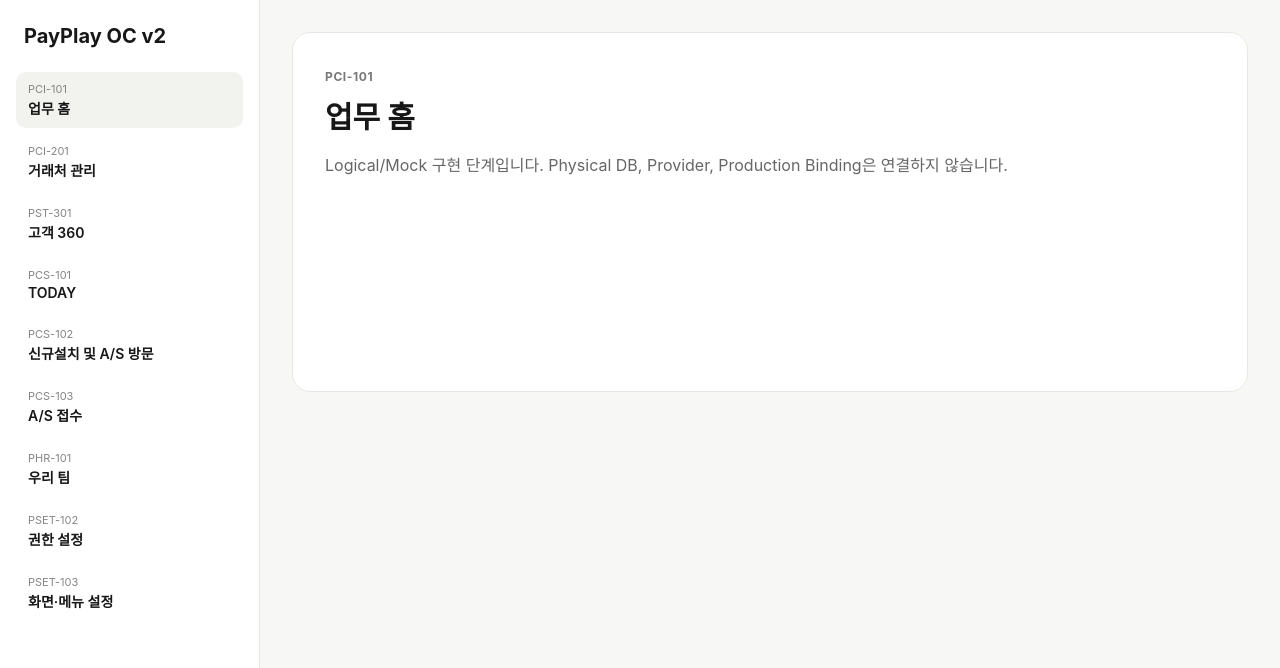
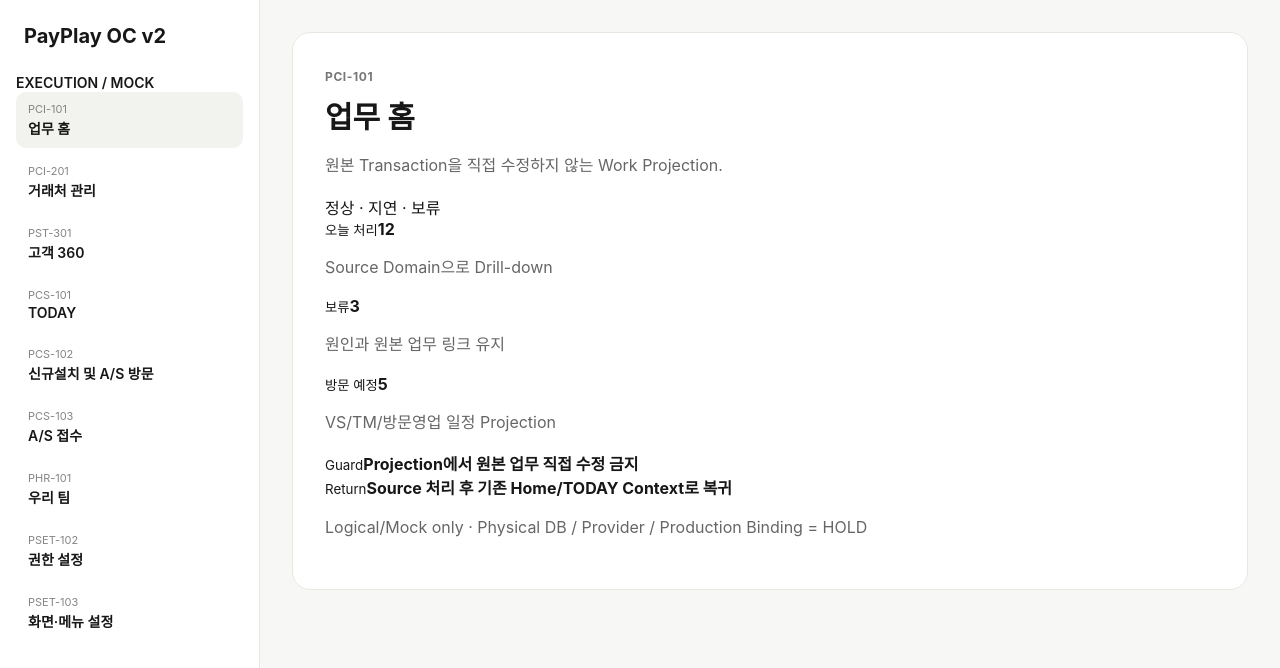
Before and after one commit to nroadcompany-ux/payplay-oc-v2, a React (Vite) app in the folder frontend/oc/: page /home in a window 1280 px wide. Shown: the top 668 px of the page. Built offline with nearby package versions, Linux system fonts and the light colour scheme.

Commit message:
feat: implement P0 logical mock screens

```diff
--- a/frontend/oc/src/app/App.tsx
+++ b/frontend/oc/src/app/App.tsx
@@ -12,12 +12,115 @@
   ['PSET-103', '화면·메뉴 설정', '/settings/menu'],
 ] as const
 
-function Placeholder({ id, title }: { id: string; title: string }) {
+type ScreenSpec = {
+  id: string
+  title: string
+  summary: string
+  state: string
+  cards: Array<{ label: string; value: string; note: string }>
+  guard: string
+  returnRule: string
+}
+
+const SCREENS: Record<string, ScreenSpec> = {
+  '/home': {
+    id: 'PCI-101', title: '업무 홈', summary: '원본 Transaction을 직접 수정하지 않는 Work Projection.', state: '정상 · 지연 · 보류',
+    cards: [
+      { label: '오늘 처리', value: '12', note: 'Source Domain으로 Drill-down' },
+      { label: '보류', value: '3', note: '원인과 원본 업무 링크 유지' },
+      { label: '방문 예정', value: '5', note: 'VS/TM/방문영업 일정 Projection' },
+    ],
+    guard: 'Projection에서 원본 업무 직접 수정 금지', returnRule: 'Source 처리 후 기존 Home/TODAY Context로 복귀',
+  },
+  '/today': {
+    id: 'PCS-101', title: 'TODAY', summary: '업무별 Source를 모아 보여주는 실행 Queue.', state: '예정 · 진행 · 보류 · 완료',
+    cards: [
+      { label: '예정', value: '6', note: 'Source 상세 진입' },
+      { label: '진행', value: '4', note: 'Source State 기준' },
+      { label: '완료', value: '2', note: 'VS는 Verified Complete만 반영' },
+    ],
+    guard: 'TODAY = Work Projection, Source Truth 아님', returnRule: 'Source 완료/취소 후 Queue Context 유지',
+  },
+  '/customers': {
+    id: 'PST-301', title: '고객 360', summary: 'Canonical Customer Context. 업무별 View는 중복 Customer Master가 아니다.', state: '기본정보 · 진행업무 · 최근이력',
+    cards: [
+      { label: '현재 진행', value: '견적 1 · A/S 1', note: '각 Domain Owner로 이동' },
+      { label: '최근 이력', value: '8건', note: 'Activity Ledger 기반' },
+      { label: 'Quick Action', value: 'A/S 접수', note: 'Domain Action 후 Customer360 Return' },
+    ],
+    guard: '신규유입/가망/TM/방문영업 별도 고객 Master 생성 금지', returnRule: 'Domain 완료/취소 → 동일 Customer Context 복귀',
+  },
+  '/field-service': {
+    id: 'PCS-102', title: '신규설치 및 A/S 방문', summary: '현장 Action과 Evidence를 분리하고 Verified Complete Gate를 적용.', state: '작업중 · 부분완료 · 재방문 · 완료',
+    cards: [
+      { label: '필수 Evidence', value: '사진 · Serial · Test', note: '누락 시 완료 불가' },
+      { label: '부분완료', value: '허용', note: '완료 수량/잔여 작업 기록' },
+      { label: 'Verified Complete', value: 'Gate', note: '고객 확인 + Evidence 충족 후' },
+    ],
+    guard: '이동중/Offline/기사 중복배정 Exact Rule은 HOLD', returnRule: '결과 → Activity Ledger → Customer360 / TODAY',
+  },
+  '/as-cases': {
+    id: 'PCS-103', title: 'A/S 접수', summary: 'CS 진단 → 필요 시 VS Handoff → 별도 Case Close.', state: '접수 · 진단 · 방문필요 · 결과 · 종료',
+    cards: [
+      { label: 'What we know', value: '필수', note: '현재까지 확인된 사실' },
+      { label: 'What we tried', value: '필수', note: '원격 처리 시도' },
+      { label: 'What we need', value: '필수', note: '현장 요청사항' },
+    ],
+    guard: 'VS 완료 ≠ A/S Case Close / 자동 Close 금지', returnRule: 'Case 결과와 Close는 분리 명령',
+  },
+  '/vendors': {
+    id: 'PCI-201', title: '거래처 관리', summary: '파트너·제조사·공급사·VAN/PG/POS 등을 하나의 거래처 Master에서 유형으로 구분.', state: '목록 · 상세 · 유형',
+    cards: [
+      { label: '거래처 유형', value: '다중', note: '중복 Master 금지' },
+      { label: '상태', value: '활성/비활성', note: 'History 유지' },
+      { label: '관련 업무', value: '계약/수발주/AS', note: 'Domain Link' },
+    ],
+    guard: '거래처 유형별 별도 Master 생성 금지', returnRule: '관련 Domain 처리 후 거래처 Context 복귀',
+  },
+  '/team': {
+    id: 'PHR-101', title: '우리 팀', summary: '직원/조직 Canonical Surface. Physical IAM은 별도 HOLD.', state: '조직 · 구성원 · 업무분장',
+    cards: [
+      { label: '구성원', value: 'Mock', note: 'Logical employee reference' },
+      { label: '역할', value: '업무분장', note: '권한과 표시 역할 분리' },
+      { label: 'IAM', value: 'HOLD', note: 'Physical Auth schema 미연결' },
+    ],
+    guard: 'PHR-106 신규 생성 금지', returnRule: '조직/업무분장 변경은 Audit 대상',
+  },
+  '/settings/permissions': {
+    id: 'PSET-102', title: '권한 설정', summary: 'Menu + Row Scope + Field Visibility + Action Permission.', state: '외부 파트너 · 내부 직원 · 내부 관리자 · 운영자',
+    cards: [
+      { label: 'Row Scope', value: 'Required', note: '조회 범위' },
+      { label: 'Field', value: 'Required', note: '민감 필드 표시 제어' },
+      { label: 'Action', value: 'Required', note: '명령 권한' },
+    ],
+    guard: 'Legacy allow-all RLS 재사용 금지 / Default Deny', returnRule: '변경 시 Audit Before/After',
+  },
+  '/settings/menu': {
+    id: 'PSET-103', title: '화면·메뉴 설정', summary: 'Canonical ID는 고정하고 표시값만 설정.', state: '표시명 · 순서 · 노출',
+    cards: [
+      { label: 'Canonical ID', value: 'LOCKED', note: 'Route/Data Owner 변경 금지' },
+      { label: 'Display Name', value: 'Editable', note: '표시 문구만 변경' },
+      { label: 'Visibility', value: 'Editable', note: 'Permission과 함께 평가' },
+    ],
+    guard: 'PMG/PSET-106를 설정으로 임의 승격 금지', returnRule: '설정 변경 → Audit Log → Shell 재조회',
+  },
+}
+
+function MockScreen({ spec }: { spec: ScreenSpec }) {
   return (
     <section className="panel">
-      <span className="eyebrow">{id}</span>
-      <h1>{title}</h1>
-      <p>Logical/Mock 구현 단계입니다. Physical DB, Provider, Production Binding은 연결하지 않습니다.</p>
+      <div className="screen-head">
+        <div><span className="eyebrow">{spec.id}</span><h1>{spec.title}</h1><p>{spec.summary}</p></div>
+        <span className="state-pill">{spec.state}</span>
+      </div>
+      <div className="card-grid">
+        {spec.cards.map((card) => <article className="metric-card" key={card.label}><small>{card.label}</small><strong>{card.value}</strong><p>{card.note}</p></article>)}
+      </div>
+      <div className="rule-grid">
+        <article><small>Guard</small><strong>{spec.guard}</strong></article>
+        <article><small>Return</small><strong>{spec.returnRule}</strong></article>
+      </div>
+      <p className="hold-note">Logical/Mock only · Physical DB / Provider / Production Binding = HOLD</p>
     </section>
   )
 }
@@ -26,22 +129,13 @@
   return (
     <div className="shell">
       <aside className="sidebar">
-        <strong>PayPlay OC v2</strong>
-        <nav>
-          {MENU.map(([id, label, path]) => (
-            <NavLink key={id} to={path} className={({ isActive }) => (isActive ? 'active' : undefined)}>
-              <small>{id}</small>
-              <span>{label}</span>
-            </NavLink>
-          ))}
-        </nav>
+        <strong>PayPlay OC v2</strong><span className="build-tag">EXECUTION / MOCK</span>
+        <nav>{MENU.map(([id, label, path]) => <NavLink key={id} to={path} className={({ isActive }) => isActive ? 'active' : undefined}><small>{id}</small><span>{label}</span></NavLink>)}</nav>
       </aside>
       <main className="content">
         <Routes>
           <Route path="/" element={<Navigate to="/home" replace />} />
-          {MENU.map(([id, label, path]) => (
-            <Route key={id} path={path} element={<Placeholder id={id} title={label} />} />
-          ))}
+          {MENU.map(([, , path]) => <Route key={path} path={path} element={<MockScreen spec={SCREENS[path]} />} />)}
           <Route path="*" element={<Navigate to="/home" replace />} />
         </Routes>
       </main>
```
